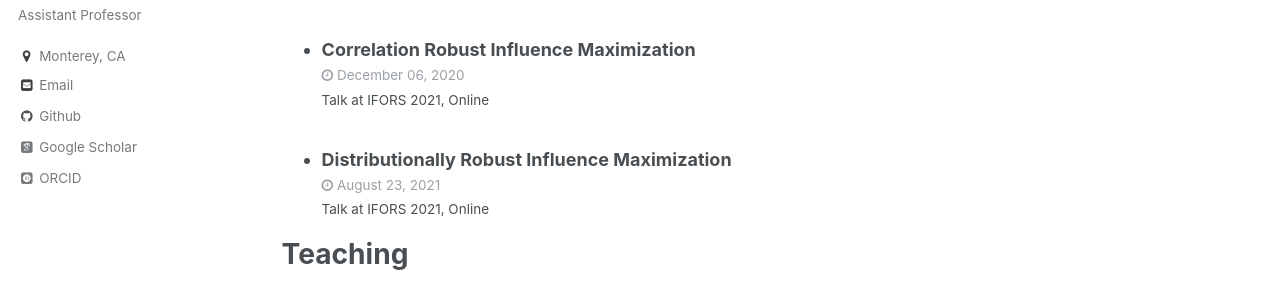
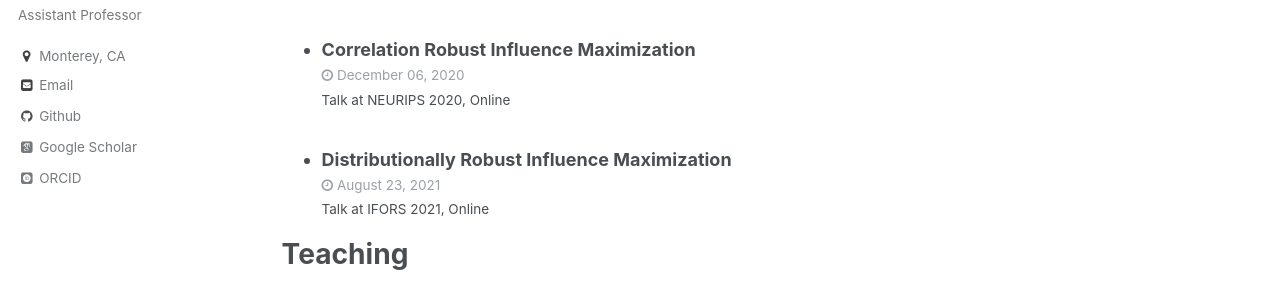
Before and after one commit to LouisLChen/LouisLChen.github.io, a Jekyll site: the page built from _pages/cv.md, in a window 1280 px wide and 900 px high, scrolled down 2460 px. Shown: the part 231-515 px from the top of the window. Built offline with Jekyll 4.4.1, drawn with Linux system fonts in a browser that asks for light colours; some web fonts are replaced.

Commit message:
Update talks8.md

```diff
--- a/_talks/talks8.md
+++ b/_talks/talks8.md
@@ -3,7 +3,7 @@ title: "Correlation Robust Influence Maximization"
 collection: talks
 type: "Talk"
 permalink: /talks/2018-11-06-talk-8
-venue: "IFORS 2021"
+venue: "NEURIPS 2020"
 date: 2020-12-06
 location: "Online"
 ---
```
